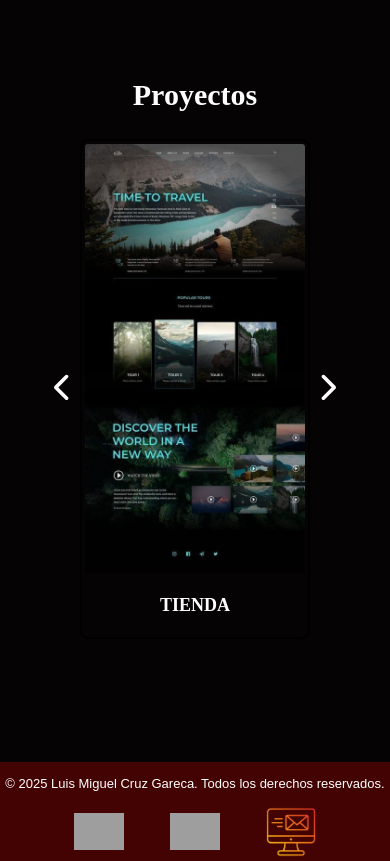
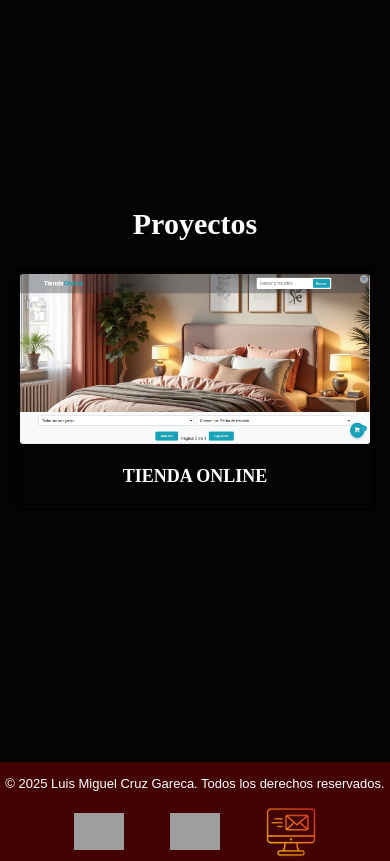
Before and after one commit to LuisCruzGareca/luismiguelcruzgareca, a React (Vite) app: page / in a window 390 px wide. Shown: the part 1800-2661 px from the top of the page. Built offline with nearby package versions, Linux system fonts and the light colour scheme; grey boxes are pictures that could not be loaded.

Commit message:
modificando la ruta del proyecto y el tamaño

```diff
--- a/src/components/Proyects.jsx
+++ b/src/components/Proyects.jsx
@@ -1,6 +1,6 @@
 import pagina2 from "../assets/pagina2.png";
 import pagina1 from "../assets/pages.png";
-import paginaMOvile from "../assets/pagina2.jpeg";
+import paginaMOvile from "../assets/pagina2.png";
 import paginaMovile from "../assets/pagina1-mobile.jpg";
 
 import { useState } from "react";
@@ -13,18 +13,18 @@ export default function Proyects() {
 
   const proyectos = [
     {
-      titulo: "TIENDA",
+      titulo: "TIENDA ONLINE",
       imagenDesktop: pagina2,
       imagenMobile: paginaMOvile,
-      link: "https://www.bata.com.bo/",
+      link: "https://shop.luismiguelcruzgareca.com/",
     },
-    {
-      titulo: "VENTA",
-      imagenDesktop: pagina1,
+    // {
+    //   titulo: "TIENDA ONLINE",
+    //   imagenDesktop: pagina1,
 
-      imagenMobile: paginaMovile,
-      link: "https://www.bata.com.bo/",
-    },
+    //   imagenMobile: paginaMovile,
+    //   link: "https://shop.luismiguelcruzgareca.com/",
+    // },
   ];
 
   const nextProyect = () => {
@@ -53,9 +53,9 @@ export default function Proyects() {
       </div>
 
       <div className="all_projects" {...handlers}>
-        <button className="btnA" onClick={prevProyect}>
+        {/* <button className="btnA" onClick={prevProyect}>
           <Back />
-        </button>
+        </button> */}
 
         <div className="projectsImg">
           <a
@@ -82,9 +82,9 @@ export default function Proyects() {
           </a>
         </div>
 
-        <button className="btnA" onClick={nextProyect}>
+        {/* <button className="btnA" onClick={nextProyect}>
           <Next />
-        </button>
+        </button> */}
       </div>
     </div>
   );
--- a/src/css/Movile.css
+++ b/src/css/Movile.css
@@ -155,7 +155,7 @@
     font-size: 25px;
   }
   .projectsImg {
-    width: 642px;
+    width: 750px;
   }
   .imageLuis .parte2 p {
     font-size: 40px;
@@ -206,7 +206,7 @@
     width: 69%;
   }
   .projectsImg {
-    width: 380px;
+    width: 500px;
   }
   .footerMenu {
     flex-direction: column;
@@ -230,7 +230,7 @@
   }
 
   .projectsImg {
-    width: 285px;
+    width: 400px;
   }
   .footer {
     flex-direction: column;
@@ -261,7 +261,7 @@
 /* ===== Celulares Extra Pequeños ===== */
 @media screen and (max-width: 390px) {
   .projectsImg {
-    width: 220px;
+    width: 350px;
   }
   .imageLuis .parte2 p {
     font-size: 19px;
```
Also changed, not shown: src/assets/pagina2.jpeg (deleted), src/assets/pagina2.png.
